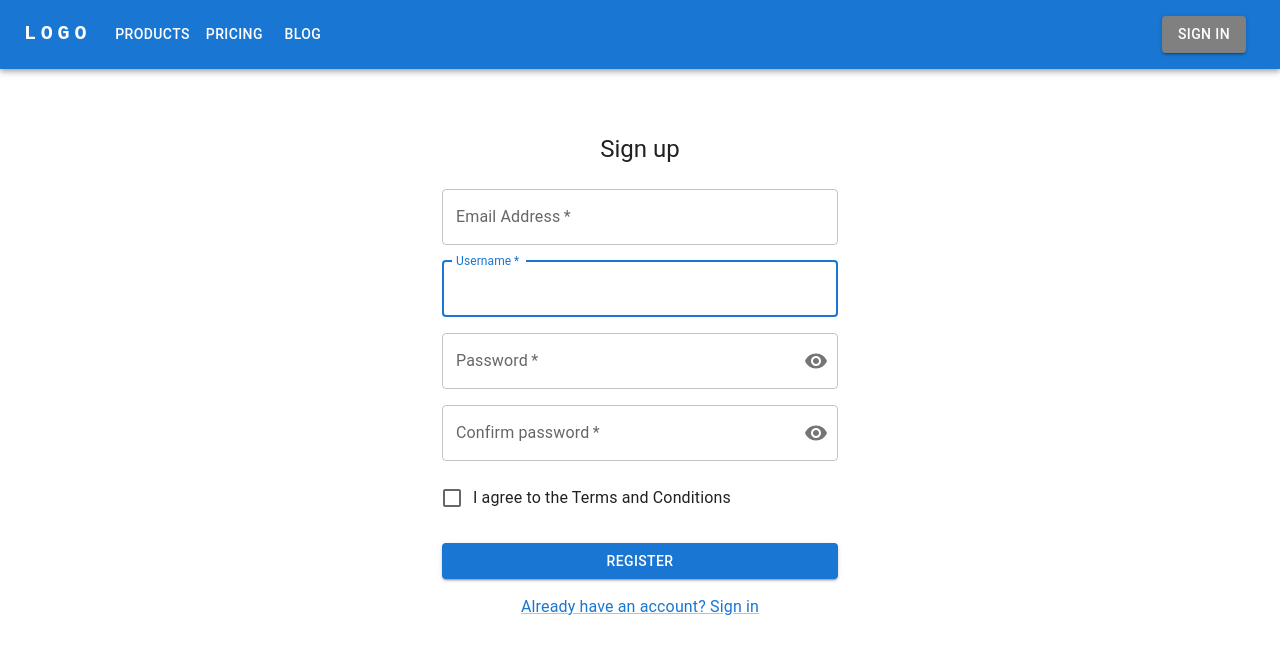
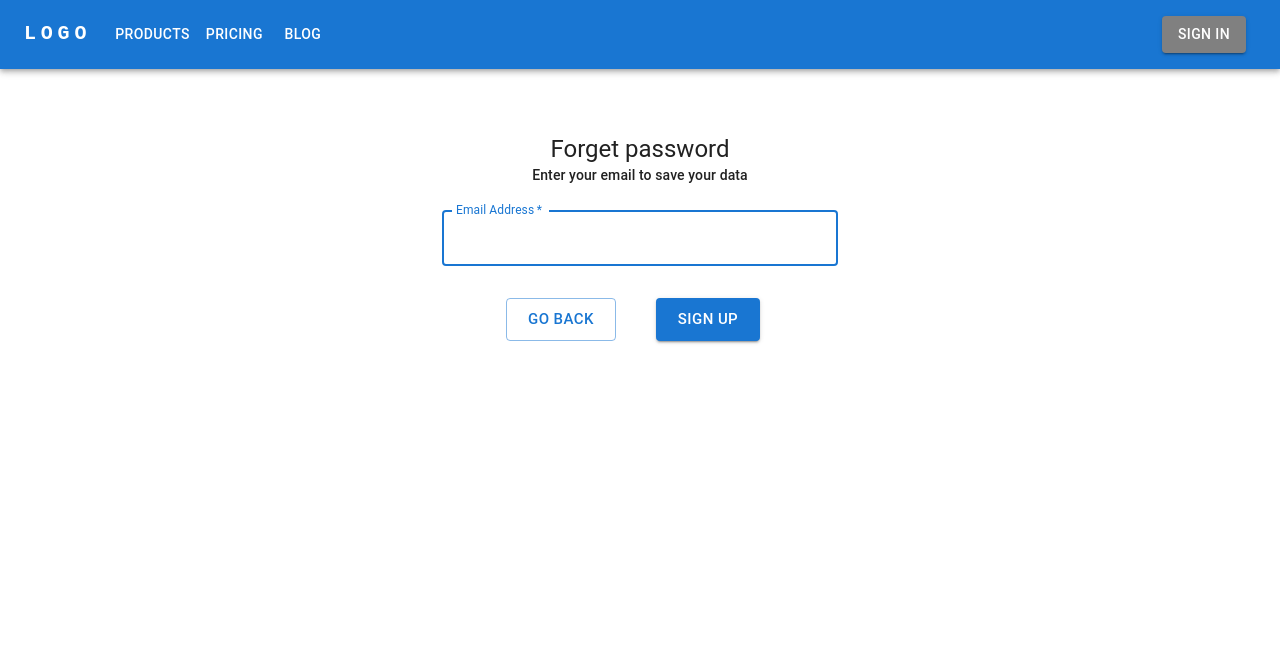
Before and after one commit to walter-clayton/afitpilot-somatotype, a React (Create React App) app in the folder client/: page /Signup in a window 1280 px wide. Shown: the top 654 px of the page. Built offline with nearby package versions, Linux system fonts and the light colour scheme.

Commit message:
remove the username and add back button

```diff
--- a/client/src/components/Signup.tsx
+++ b/client/src/components/Signup.tsx
@@ -19,16 +19,12 @@ import { useNavigate } from "react-router-dom";
 import IconButton from "@mui/material/IconButton";
 import Visibility from "@mui/icons-material/Visibility";
 import VisibilityOff from "@mui/icons-material/VisibilityOff";
+import Stack from '@mui/material/Stack';
 
 export default function Signup() {
   const naviguate = useNavigate();
   const [email, setEmail] = useState("");
-  const [username, setUsername] = useState("");
-  const [password, setPassword] = useState("");
-
   const [emailIsIncorrect, setEmailIsIncorrect] = useState(false);
-  const [usernameIsIncorrect, setUsernameIsIncorrect] = useState(false);
-  const [passwordIsIncorrect, setPasswordIsIncorrect] = useState(false);
   const [hasChanges, setHasChanges] = useState(false);
   const [fetching, setFetching] = React.useState<boolean>(false);
   const [showPassword, setShowPassword] = React.useState(false);
@@ -123,31 +119,6 @@ export default function Signup() {
     }
     setHasChanges(true);
   };
-
-  const handleChangeUsername = (
-    event: React.ChangeEvent<HTMLInputElement | HTMLTextAreaElement>
-  ) => {
-    setUsername(event.currentTarget.value);
-    if (!isUsernameValid(event.currentTarget.value)) {
-      setUsernameIsIncorrect(true);
-    } else {
-      setUsernameIsIncorrect(false);
-    }
-    setHasChanges(true);
-  };
-
-  const handleChangePassword = (
-    event: React.ChangeEvent<HTMLInputElement | HTMLTextAreaElement>
-  ) => {
-    setPassword(event.currentTarget.value);
-    if (!isPasswordValid(event.currentTarget.value)) {
-      setPasswordIsIncorrect(true);
-    } else {
-      setPasswordIsIncorrect(false);
-    }
-    setHasChanges(true);
-  };
-
   const handleSubmit = (event: any) => {
     event.preventDefault();
     const data = new FormData(event.currentTarget);
@@ -197,20 +168,12 @@ export default function Signup() {
     <Container component="main" maxWidth="xs">
       <CssBaseline />
       <Box
-        sx={{
-          marginTop: 8,
-          display: "flex",
-          flexDirection: "column",
-          alignItems: "center",
-        }}
-      >
-        <Typography component="h1" variant="h5">
-          Sign up
-        </Typography>
-        <Box component="form" noValidate onSubmit={handleSubmit} sx={{ mt: 3 }}>
-          <Grid container spacing={2}>
-            <Grid item xs={12}>
+        sx={{ marginTop: 8, display: 'flex', flexDirection: 'column', alignItems: 'center' }}>
+        <Typography component="h1" variant="h5">Forget password </Typography>
+        <Typography variant="subtitle2">Enter your email  to save your data</Typography>
+        <Box component="form" onSubmit={handleSubmit} noValidate sx={{ mt: 1 }}>
           <TextField
+            margin="normal"
             required
             fullWidth
             error={emailIsIncorrect ? true : false}
@@ -219,6 +182,7 @@ export default function Signup() {
             label="Email Address"
             name="email"
             autoComplete="email"
+            autoFocus
           />
           {emailIsIncorrect ? (
             <Typography
@@ -231,215 +195,34 @@ export default function Signup() {
             </Typography>
           ) : null}
 
-            </Grid>
-            <Grid item xs={12}>
-              <TextField
-                autoComplete="given-name"
-                error={usernameIsIncorrect ? true : false}
-                onChange={handleChangeUsername}
-                name="username"
-                required
-                fullWidth
-                id="username"
-                label="Username"
-                autoFocus
-              />
-              {usernameIsIncorrect ? (
-                <Typography
-                  variant="caption"
-                  display="block"
-                  gutterBottom
-                  color="#ff0000"
-                >
-                  • Username can't contain any symbols and/or spaces !
-                </Typography>
-              ) : null}
-
-            </Grid>
-            <Grid item xs={12}>
-              <TextField
-                required
-                fullWidth
-                error={passwordIsIncorrect ? true : false}
-                onChange={handleChangePassword}
-                name="password"
-                label="Password"
-                type={showPassword ? "text" : "password"}
-                id="password"
-                autoComplete="current-password"
-                InputProps={{
-                  endAdornment: (
-                    <InputAdornment position="end">
-                      <IconButton
-                        aria-label="toggle password visibility"
-                        onClick={handleClickShowPassword}
-                        onMouseDown={handleMouseDownPassword}
-                        edge="end"
-                      >
-                        {showPassword ? <VisibilityOff /> : <Visibility />}
-                      </IconButton>
-                    </InputAdornment>
-                  ),
-                }}
-
-              />
-              {passwordIsIncorrect ? (
-                <>
-                  <Typography
-                    variant="caption"
-                    display="block"
-                    gutterBottom
-                    color="#ff0000"
-                  >
-                    • Password must contains at least: 6 characters !
-                  </Typography>
-                  <Typography
-                    variant="caption"
-                    display="block"
-                    gutterBottom
-                    color="#ff0000"
-                  >
-                    • Password must contains 1 lowercase letter !
-                  </Typography>
-                  <Typography
-                    variant="caption"
-                    display="block"
-                    gutterBottom
-                    color="#ff0000"
-                  >
-                    • Password must contains 1 uppercase letter !
-                  </Typography>
-                  <Typography
-                    variant="caption"
-                    display="block"
-                    gutterBottom
-                    color="#ff0000"
-                  >
-                    • Password must contains 1 symbol as !@#$%^&* !
-                  </Typography>
-                  <Typography
-                    variant="caption"
-                    display="block"
-                    gutterBottom
-                    color="#ff0000"
-                  >
-                    • Password must contains 1 number !
-                  </Typography>
-                </>
-              ) : null}
-
-            </Grid>
-            <Grid item xs={12}>
-              <TextField
-                required
-                fullWidth
-                error={passwordIsIncorrect ? true : false}
-                onChange={handleChangePassword}
-                name="confirmPassword"
-                label="Confirm password"
-                type={showPassword ? "text" : "password"}
-                id="password2"
-                autoComplete="current-password"
-                InputProps={{
-                  endAdornment: (
-                    <InputAdornment position="end">
-                      <IconButton
-                        aria-label="toggle password visibility"
-                        onClick={handleClickShowPassword}
-                        onMouseDown={handleMouseDownPassword}
-                        edge="end"
-                      >
-                        {showPassword ? <VisibilityOff /> : <Visibility />}
-                      </IconButton>
-                    </InputAdornment>
-                  ),
-                }}
-              />
-              {passwordIsIncorrect ? (
-                <>
-                  <Typography
-                    variant="caption"
-                    display="block"
-                    gutterBottom
-                    color="#ff0000"
-                  >
-                    • Password must contains at least: 6 characters !
-                  </Typography>
-                  <Typography
-                    variant="caption"
-                    display="block"
-                    gutterBottom
-                    color="#ff0000"
-                  >
-                    • Password must contains 1 lowercase letter !
-                  </Typography>
-                  <Typography
-                    variant="caption"
-                    display="block"
-                    gutterBottom
-                    color="#ff0000"
-                  >
-                    • Password must contains 1 uppercase letter !
-                  </Typography>
-                  <Typography
-                    variant="caption"
-                    display="block"
-                    gutterBottom
-                    color="#ff0000"
-                  >
-                    • Password must contains 1 symbol as !@#$%^&* !
-                  </Typography>
-                  <Typography
-                    variant="caption"
-                    display="block"
-                    gutterBottom
-                    color="#ff0000"
-                  >
-                    • Password must contains 1 number !
-                  </Typography>
-                </>
-              ) : null}
-            </Grid>
-
-            <Grid item xs={12}>
-              <FormControlLabel
-                control={<Checkbox value="allowExtraEmails" color="primary" />}
-                label="I agree to the Terms and Conditions"
-              />
-            </Grid>
-          </Grid>
-
           <Button
             type="submit"
-            fullWidth
+            onClick={handleClick}
+            variant="outlined"
+            size="large"
+            sx={{ mt: 3, mb: 2, marginRight: 5,marginLeft:8}}
+            disabled={fetching}
+          >
+            {fetching ? <CircularProgress size={25} /> : "GO BACK"}
+          </Button>
+          <Button
+            type="submit"
             onClick={handleClick}
             variant="contained"
-            sx={{ mt: 3, mb: 2 }}
+            size="large"
+            sx={{ mt: 3, mb: 2,}}
             disabled={fetching}
           >
-            {fetching ? <CircularProgress size={25} /> : "Register"}
+            {fetching ? <CircularProgress size={25} /> : "SIGN UP"}
           </Button>
-
           <Snackbar
             open={open}
             autoHideDuration={6000}
             onClose={handleClose}
             message={snackbarMessage}
           />
-          <Grid container justifyContent="center">
-            <Grid item>
-              <Link
-                onClick={() => {
-                  naviguate("/Login");
-                }}
-                sx={{ cursor: "pointer" }}
-              >
-                Already have an account? Sign in
-              </Link>
-            </Grid>
-          </Grid>
         </Box>
       </Box>
     </Container>
-  );
+  )
 }
```
Lines whose indentation alone changed are shown as unchanged.
